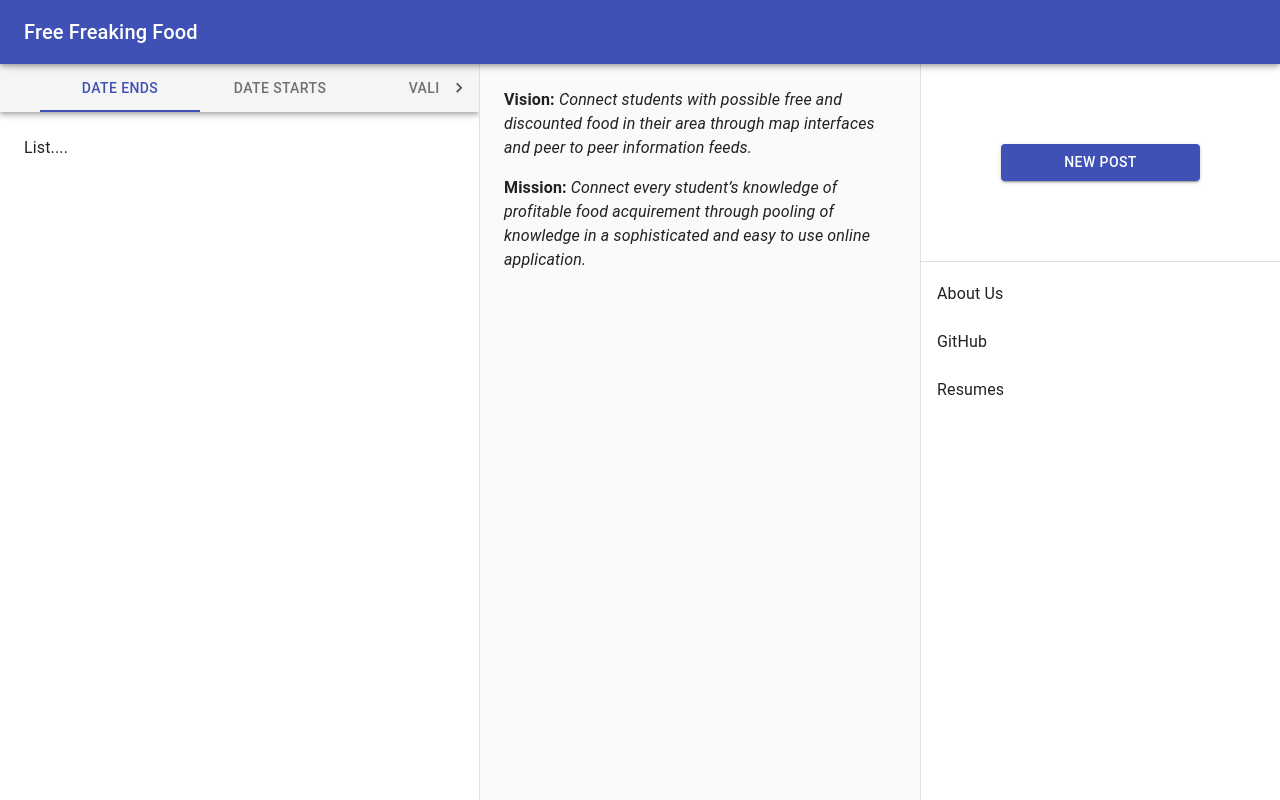
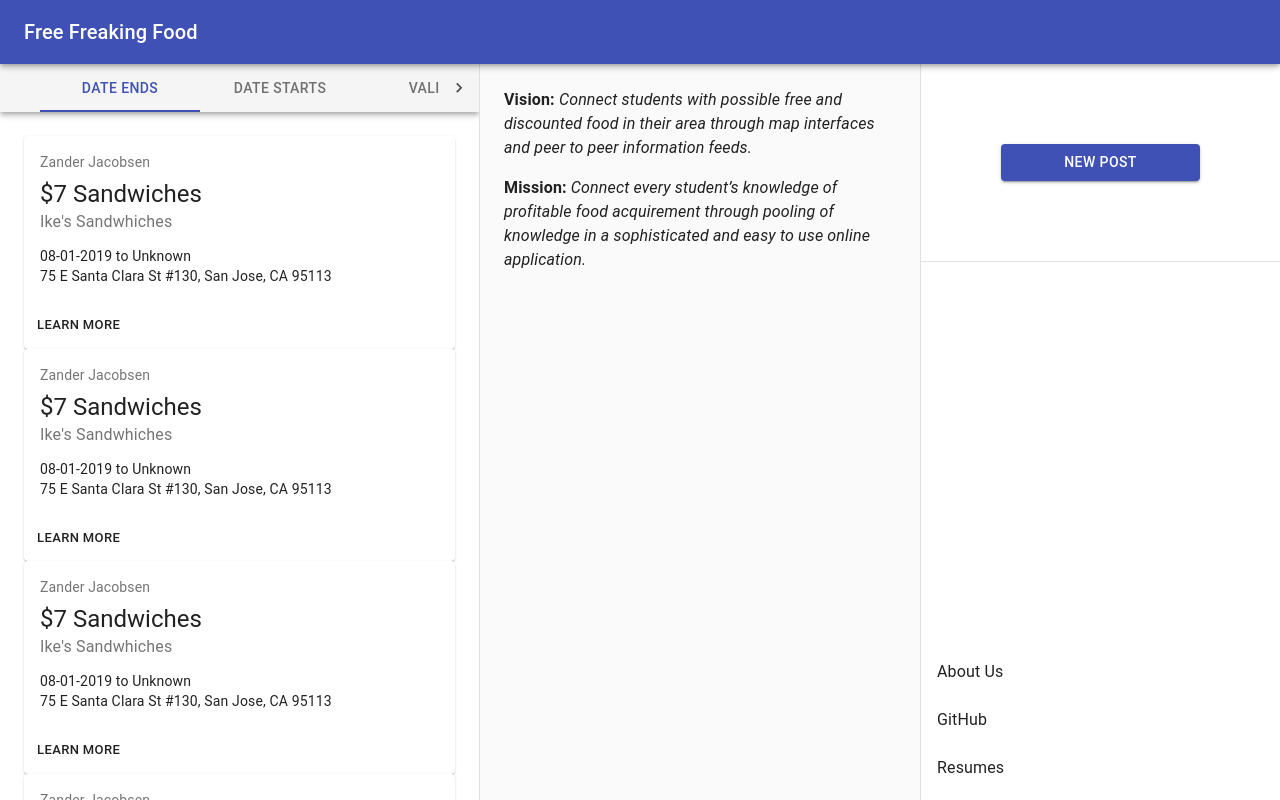
Before and after one commit to yanlos/FFF, a React (Create React App) app: page / in a window 1280 px wide. Built offline with nearby package versions, Linux system fonts and the light colour scheme.

Commit message:
Moved buttons & added cards

```diff
--- a/src/SidebarRight.js
+++ b/src/SidebarRight.js
@@ -8,6 +8,7 @@
 // import ListItemIcon from '@material-ui/core/ListItemIcon';
 import ListItemText from '@material-ui/core/ListItemText';
 import Grid from '@material-ui/core/Grid';
+import { sizing } from '@material-ui/system';
 // import InboxIcon from '@material-ui/icons/MoveToInbox';
 // import MailIcon from '@material-ui/icons/Mail';
 
@@ -24,7 +25,10 @@
     width: drawerWidth,
   },
   list: {
-    justifyContent: 'end',
+    height: "100%",
+    display: "flex",
+    flexDirection: "column",
+    justifyContent: "flex-end",
   },
   button: {
     margin: theme.spacing(10),
@@ -50,7 +54,7 @@
         New Post
       </Button>
         <Divider />
-        <List>
+        <List className={classes.list}>
           {['About Us', 'GitHub', 'Resumes'].map((text, index) => (
             <ListItem button key={text}>
 
--- /dev/null
+++ b/src/SimpleDiscount.js
@@ -0,0 +1,53 @@
+import React from 'react';
+import { makeStyles } from '@material-ui/core/styles';
+import Card from '@material-ui/core/Card';
+import CardActions from '@material-ui/core/CardActions';
+import CardContent from '@material-ui/core/CardContent';
+import Button from '@material-ui/core/Button';
+import Typography from '@material-ui/core/Typography';
+
+const useStyles = makeStyles({
+  card: {
+    minWidth: 275,
+  },
+  bullet: {
+    display: 'inline-block',
+    margin: '0 2px',
+    transform: 'scale(0.8)',
+  },
+  title: {
+    fontSize: 14,
+  },
+  pos: {
+    marginBottom: 12,
+  },
+});
+
+export default function SimpleCard() {
+  const classes = useStyles();
+  const bull = <span className={classes.bullet}>•</span>;
+
+  return (
+    <Card className={classes.card}>
+      <CardContent>
+        <Typography className={classes.title} color="textSecondary" gutterBottom>
+          Zander Jacobsen
+        </Typography>
+        <Typography variant="h5" component="h2">
+          $7 Sandwiches
+        </Typography>
+        <Typography className={classes.pos} color="textSecondary">
+          Ike's Sandwhiches
+        </Typography>
+        <Typography variant="body2" component="p">
+          08-01-2019 to Unknown
+          <br />
+          75 E Santa Clara St #130, San Jose, CA 95113
+        </Typography>
+      </CardContent>
+      <CardActions>
+        <Button size="small">Learn More</Button>
+      </CardActions>
+    </Card>
+  );
+}
--- a/src/Tabs.js
+++ b/src/Tabs.js
@@ -6,6 +6,8 @@
 import Tab from '@material-ui/core/Tab';
 import Typography from '@material-ui/core/Typography';
 import Box from '@material-ui/core/Box';
+
+import SimpleDiscount from './SimpleDiscount';
 
 function TabPanel(props) {
   const { children, value, index, ...other } = props;
@@ -72,7 +74,13 @@
         </Tabs>
       </AppBar>
       <TabPanel value={value} index={0}>
-        List....
+        <SimpleDiscount />
+        <SimpleDiscount />
+        <SimpleDiscount />
+        <SimpleDiscount />
+        <SimpleDiscount />
+        <SimpleDiscount />
+        <SimpleDiscount />
       </TabPanel>
       <TabPanel value={value} index={1}>
         List...
```
Also changed, not shown: src/Lists.js (deleted, +0 -42 lines).
